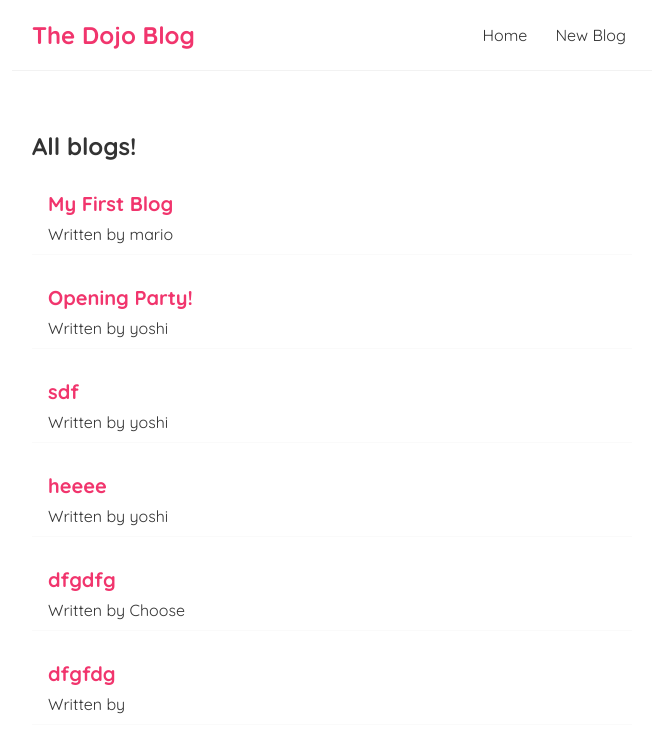
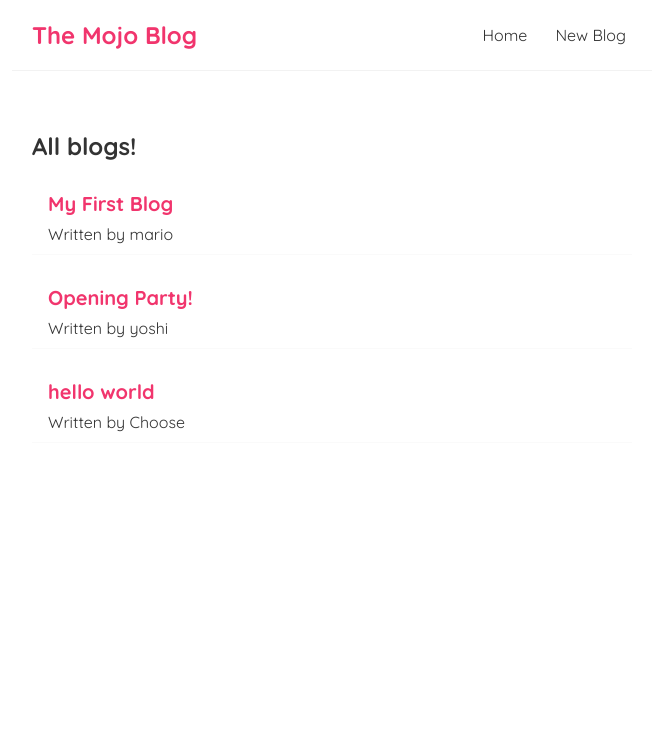
Before and after one commit to Mohammad-Afsari/microblog, a React (Create React App) app: page / in a window 1280 px wide. Shown: the top 752 px of the page, without its empty margins (308-964 px from the left). Built offline with nearby package versions, Linux system fonts and the light colour scheme; data requests are answered from the project's data file; the HTML template or start-up script is replaced by a standard one.

Commit message:
delete button and functionality added

```diff
--- a/data/db.json
+++ b/data/db.json
@@ -13,28 +13,10 @@
       "id": 2
     },
     {
-      "title": "sdf",
-      "body": "sdffff",
-      "author": "yoshi",
-      "id": 3
-    },
-    {
-      "title": "heeee",
-      "body": "dfsfsdf",
-      "author": "yoshi",
-      "id": 4
-    },
-    {
-      "title": "dfgdfg",
-      "body": "dfgdfg",
+      "title": "hello world",
+      "body": "babyting",
       "author": "Choose",
-      "id": 5
-    },
-    {
-      "title": "dfgfdg",
-      "body": "dfgdgf",
-      "author": "",
-      "id": 6
+      "id": 7
     }
   ]
 }
--- a/src/App.js
+++ b/src/App.js
@@ -3,6 +3,7 @@ import Home from './Home';
 import { BrowserRouter as Router, Route, Switch } from 'react-router-dom'
 import Create from './Create';
 import BlogDetails from './BlogDetails';
+import NotFound from './NotFound';
 
 function App() {
   return (
@@ -20,6 +21,9 @@ function App() {
               <Route path="/blogs/:id">
                 <BlogDetails />
               </Route>
+              <Route path="*">
+                <NotFound />
+              </Route>
             </Switch>
           </div>
       </div>
--- a/src/BlogDetails.js
+++ b/src/BlogDetails.js
@@ -1,9 +1,20 @@
+import { useHistory } from "react-router-dom";
 import { useParams } from "react-router-dom";
 import useFetch from "./useFetch";
+
 
 const BlogDetails = () => {
     const { id } = useParams()
     const {data: blog, error, isPending } = useFetch('http://localhost:8000/blogs/' + id)
+    const history = useHistory()
+
+    const handleDelete = () => {
+        fetch('http://localhost:8000/blogs/' + blog.id, {
+            method: 'DELETE'
+        }).then(() => {
+            history.push('/')
+        })
+    }
 
     return (
         <div className="blog-details">
@@ -14,6 +25,7 @@ const BlogDetails = () => {
                     <h2>{ blog.title }</h2>
                     <p>Written by { blog.author }</p>
                     <div>{ blog.body }</div>
+                    <button onClick={handleDelete}>Delete blog</button>
                 </article>
             )}
         </div>
--- a/src/Create.js
+++ b/src/Create.js
@@ -1,10 +1,13 @@
 import { useState } from "react";
+import { useHistory } from "react-router-dom";
+
 
 const Create = () => {
     const [title, setTitle] = useState('')
     const [body, setBody] = useState('')
     const [author, setAuthor] = useState('Choose')
     const [isPending, setIsPending] = useState(false)
+    const history = useHistory()
 
     const handleSubmit = (e) => {
         e.preventDefault();
@@ -20,6 +23,7 @@ const Create = () => {
         .then(() =>{
             console.log('Blog added')
             setIsPending(false)
+            history.push('/')
         })
 
         setTitle('')
--- a/src/Navbar.js
+++ b/src/Navbar.js
@@ -3,7 +3,7 @@ import { Link } from 'react-router-dom'
 const Navbar = () => {
     return (
         <nav className="navbar">
-            <h1>The Dojo Blog</h1>
+            <h1>The Mojo Blog</h1>
             <div className="links">
                 <Link to="/">Home</Link>
                 <Link to="/create">New Blog</Link>
--- /dev/null
+++ b/src/NotFound.js
@@ -0,0 +1,13 @@
+import { Link } from "react-router-dom";
+
+const NotFound = () => {
+    return (
+        <div className="not-found">
+            <h1>Sorry.</h1>
+            <p>Page not found.</p>
+            <p>To go back to the homepage please click <Link className="homeRedirect" to='/'>here</Link></p>
+        </div>
+     );
+}
+
+export default NotFound;
--- a/src/index.css
+++ b/src/index.css
@@ -27,13 +27,13 @@
 }
 .navbar a:hover {
   color: #f1356d;
+  transition: 0.1s;
 }
 .content {
   max-width: 600px;
   margin: 40px auto;
   padding: 20px;
 }
-
 
 /* blog previews / list */
 .blog-preview {
@@ -49,11 +49,11 @@
   color: #f1356d;
   margin-bottom: 8px;
 }
-
 .blog-preview a{
   text-decoration: none;
 }
 
+/* blog details page */
 .blog-details h2 {
   font-size: 20px;
   color: #f1356d;
@@ -62,7 +62,40 @@
 .blog-details div {
   margin: 20px 0;
 }
+.blog-details button {
+  background: #f1356d;
+  color: #fff;
+  border: 0;
+  padding: 8px;
+  border-radius: 8px;
+  cursor: pointer;
+}
 
+.blog-details button:hover {
+  background: #f00b4f;
+  color: #fff;
+  border: 0;
+  padding: 8px;
+  border-radius: 8px;
+  cursor: pointer;
+  transition: 0.2s;
+}
+
+/* create new blog form */
+.create {
+  max-width: 400px;
+  margin: 0 auto;
+  text-align: center;
+}
+.create label {
+  text-align: left;
+  display: block;
+}
+.create h2 {
+  font-size: 20px;
+  color: #f1356d;
+  margin-bottom: 30px;
+}
 .create input, .create textarea, .create select {
   width: 100%;
   padding: 6px 10px;
@@ -79,3 +112,16 @@
   border-radius: 8px;
   cursor: pointer;
 }
+
+.not-found h1 {
+  margin-bottom: 10px ;
+}
+
+.not-found p {
+  padding: 10px 0;
+}
+
+.homeRedirect:hover {
+  color:#f00b4f;
+  transition: 0.15s;
+}
```
